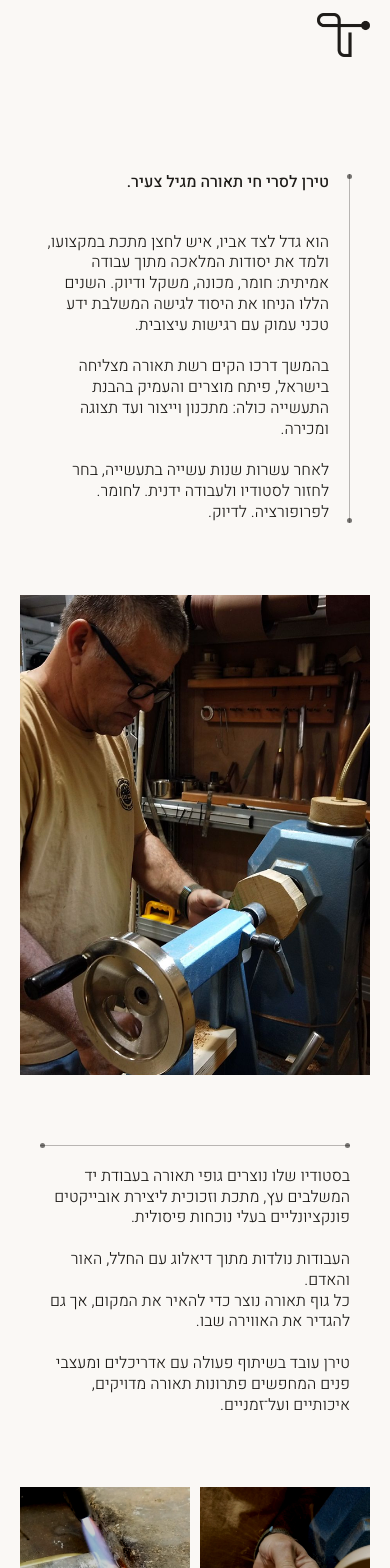
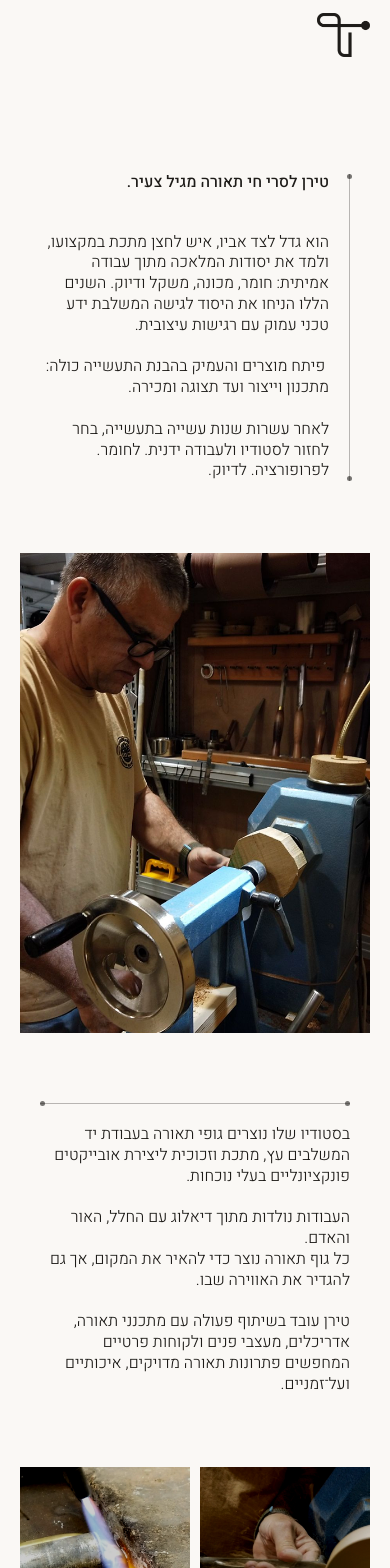
Before and after one commit to Tsoorh/lighting-store-frontend, a React (Vite) app: page /about in a window 390 px wide. Shown: the top 1568 px of the page. Built offline with nearby package versions, Linux system fonts and the light colour scheme; some icons are missing.

Commit message:
feat: update text content for clarity and accuracy across multiple components; enhance mobile layout in AppHeader

```diff
--- a/src/assets/styles/cmps/AppHeader.css
+++ b/src/assets/styles/cmps/AppHeader.css
@@ -103,6 +103,10 @@
     direction: rtl;
 }
 
+.app-header.is-mobile {
+  flex-direction: row-reverse;
+}
+
 .sub-menu.he{
     padding: 0 8.3rem;
     right: -7rem;
@@ -145,7 +149,7 @@
         box-sizing: border-box;
     }
     .he-dir{
-    direction: rtl;
+        direction: rtl;
     }
     .en-dir{
         direction: ltr;
--- a/src/cmps/AppHeader.tsx
+++ b/src/cmps/AppHeader.tsx
@@ -164,7 +164,7 @@ export const AppHeader = () => {
 
             {/* Side sub-menu on mobile */}
             {isMenuOpen && !isOnSearch && <MenuModal closeMenu={handleOpenMenu} >
-                <div className={`menu-modal ${isEnglish ? 'en-dir' : 'he-dir'}`} dir={isEnglish ? 'ltr' : 'rtl'} onClick={(e) => e.stopPropagation()}>
+                <div className={`menu-modal ${isEnglish ? 'en-dir' : 'he-dir'} ` } dir={isEnglish ? 'ltr' : 'rtl'} onClick={(e) => e.stopPropagation()}>
                     <button className="exit-btn" onClick={handleOpenMenu} aria-label={isEnglish ? 'Close menu' : 'סגור תפריט'}><Icons iconName={"close"} /></button>
                     <h1>{isEnglish ? 'Menu' : 'תפריט'}</h1>
                     <NavigationList navLinks={navbarProperties} closeMenu={handleOpenMenu} />
--- a/src/cmps/Product/ProductDetails.tsx
+++ b/src/cmps/Product/ProductDetails.tsx
@@ -137,11 +137,11 @@ export const ProductDetails = () => {
                                 </div>
                                 <div className="term-box">
                                     <h4>{isEnglish ? 'Production Time' : 'זמן ייצור'}</h4>
-                                    <p>{isEnglish ? 'Made to order: up to 30 work days.' : 'בהזמנה: עד 30 ימי עבודה.'}</p>
+                                    <p>{isEnglish ? 'Made to order: up to 30 business days.' : 'בהזמנה: עד 30 ימי עסקים.'}</p>
                                 </div>
                                 <div className="term-box">
                                     <h4>{isEnglish ? 'Warranty' : 'אחריות'}</h4>
-                                    <p>{isEnglish ? '1 year warranty on the fixture.' : 'שנה אחריות על גוף התאורה.'}</p>
+                                    <p>{isEnglish ? '1 year warranty subject to terms and conditions.' : 'שנה אחריות בהתאם לתקנון.'}</p>
                                 </div>
                             </div>
                         </div>
--- a/src/pages/About.tsx
+++ b/src/pages/About.tsx
@@ -23,8 +23,8 @@ export const About = () => {
                             </span>
                             <span className="about-bio-body">
                                 {isEn
-                                    ? '\n\nHe grew up alongside his father, a metal spinner by profession, and learned the fundamentals of the craft through real work: material, machine, weight, and precision. These years laid the foundation for an approach that combines deep technical knowledge with design sensitivity.\n\nLater in his career, he established a successful lighting chain in Israel, developed products, and deepened his understanding of the entire industry: from planning and production to display and sales.\n\nAfter decades of activity in the industry, he chose to return to the studio and manual work. To the material. To proportion. To precision.'
-                                    : '\n\nהוא גדל לצד אביו, איש לחצן מתכת במקצועו, ולמד את יסודות המלאכה מתוך עבודה אמיתית: חומר, מכונה, משקל ודיוק. השנים הללו הניחו את היסוד לגישה המשלבת ידע טכני עמוק עם רגישות עיצובית.\n\nבהמשך דרכו הקים רשת תאורה מצליחה בישראל, פיתח מוצרים והעמיק בהבנת התעשייה כולה: מתכנון וייצור ועד תצוגה ומכירה.\n\nלאחר עשרות שנות עשייה בתעשייה, בחר לחזור לסטודיו ולעבודה ידנית. לחומר. לפרופורציה. לדיוק.'}
+                                    ? '\n\nHe grew up alongside his father, a metal spinner by profession, and learned the fundamentals of the craft through real work: material, machine, weight, and precision. These years laid the foundation for an approach that combines deep technical knowledge with design sensitivity.\n\nHe developed products and deepened his understanding of the entire industry: from planning and production to display and sales.\n\nAfter decades of activity in the industry, he chose to return to the studio and manual work. To the material. To proportion. To precision.'
+                                    : '\n\nהוא גדל לצד אביו, איש לחצן מתכת במקצועו, ולמד את יסודות המלאכה מתוך עבודה אמיתית: חומר, מכונה, משקל ודיוק. השנים הללו הניחו את היסוד לגישה המשלבת ידע טכני עמוק עם רגישות עיצובית.\n\n פיתח מוצרים והעמיק בהבנת התעשייה כולה: מתכנון וייצור ועד תצוגה ומכירה.\n\nלאחר עשרות שנות עשייה בתעשייה, בחר לחזור לסטודיו ולעבודה ידנית. לחומר. לפרופורציה. לדיוק.'}
                             </span>
                         </div>
                     </div>
@@ -43,8 +43,8 @@ export const About = () => {
                         <div className="about-studio-divider-horizontal"></div>
                         <div className="about-studio-text">
                             {isEn
-                                ? 'In his studio, handcrafted lighting fixtures are created, combining wood, metal, and glass to create functional objects with a sculptural presence.\n\nThe works are born from a dialogue with space, light, and people.\nEach lighting fixture is created to illuminate the place, but also to define the atmosphere within it.\n\nTiran works in collaboration with architects and interior designers who are looking for precise, high-quality, and timeless lighting solutions.'
-                                : 'בסטודיו שלו נוצרים גופי תאורה בעבודת יד המשלבים עץ, מתכת וזכוכית ליצירת אובייקטים פונקציונליים בעלי נוכחות פיסולית.\n\nהעבודות נולדות מתוך דיאלוג עם החלל, האור והאדם.\nכל גוף תאורה נוצר כדי להאיר את המקום, אך גם להגדיר את האווירה שבו.\n\nטירן עובד בשיתוף פעולה עם אדריכלים ומעצבי פנים המחפשים פתרונות תאורה מדויקים, איכותיים ועל־זמניים.'}
+                                ? 'In his studio, handcrafted lighting fixtures are created, combining wood, metal, and glass to create functional objects with a presence.\n\nThe works are born from a dialogue with space, light, and people.\nEach lighting fixture is created to illuminate the place, but also to define the atmosphere within it.\n\nTiran works in collaboration with lighting designers, architects, interior designers, and private clients who are looking for precise, high-quality, and timeless lighting solutions.'
+                                : 'בסטודיו שלו נוצרים גופי תאורה בעבודת יד המשלבים עץ, מתכת וזכוכית ליצירת אובייקטים פונקציונליים בעלי נוכחות.\n\nהעבודות נולדות מתוך דיאלוג עם החלל, האור והאדם.\nכל גוף תאורה נוצר כדי להאיר את המקום, אך גם להגדיר את האווירה שבו.\n\nטירן עובד בשיתוף פעולה עם מתכנני תאורה, אדריכלים, מעצבי פנים ולקוחות פרטיים המחפשים פתרונות תאורה מדויקים, איכותיים ועל־זמניים.'}
                         </div>
                     </div>
                 </div>
--- a/src/pages/HomePage.tsx
+++ b/src/pages/HomePage.tsx
@@ -11,6 +11,7 @@ export const HomePage = () => {
     const navigate = useNavigate()
     const { language } = useLanguage()
     const [user] = useState<Miniuser | null>(authService.getLoggedinUser())
+    const [timestamp] = useState(() => Date.now())
 
     const isEn = language === 'en'
 
@@ -42,8 +43,8 @@ export const HomePage = () => {
                 </div>
                 <div className="entry-vid-text">
                     {isEn
-                        ? 'Handcrafted lighting fixtures, combining 45 years of experience in the lighting world with precise craftsmanship and material sensitivity. Designed for architects, interior designers, and spaces seeking a timeless presence.'
-                        : 'גופי תאורה בעבודת יד, המשלבים 45 שנות ניסיון בעולם התאורה עם מלאכה מדויקת ורגישות חומרית. מיועד לאדריכלים, מעצבי פנים ולחללים המחפשים נוכחות על זמנית.'}
+                        ? 'Handcrafted lighting fixtures, combining 40 years of experience in the lighting world with precise craftsmanship and material sensitivity. Designed for architects, interior designers, and spaces seeking a timeless presence.'
+                        : 'גופי תאורה בעבודת יד, המשלבים 40 שנות ניסיון בעולם התאורה עם מלאכה מדויקת ורגישות חומרית. מיועד לאדריכלים, מעצבי פנים ולחללים המחפשים נוכחות על זמנית.'}
                 </div>
             </section>
             <div className="works-sec page-section" id="works-section">
@@ -53,7 +54,7 @@ export const HomePage = () => {
                         {canDownloadPriceList && (
                             <div className="download-actions" style={{ display: 'flex', gap: '12px', alignItems: 'center' }}>
                                 <a
-                                    href={`${baseUrl}/product/export/pdf?t=${Date.now()}`}
+                                    href={`${baseUrl}/product/export/pdf?t=${timestamp}`}
                                     download
                                     style={{ textDecoration: 'none', color: '#d32f2f', fontWeight: 'bold', fontSize: '14px', border: '1px solid #d32f2f', padding: '4px 10px', borderRadius: '4px' }}
                                     title={isEn ? 'Download PDF Price List' : 'הורד מחירון PDF'}
@@ -61,7 +62,7 @@ export const HomePage = () => {
                                     PDF
                                 </a>
                                 <a
-                                    href={`${baseUrl}/product/export/excel?t=${Date.now()}`}
+                                    href={`${baseUrl}/product/export/excel?t=${timestamp}`}
                                     download
                                     style={{ textDecoration: 'none', color: '#2e7d32', fontWeight: 'bold', fontSize: '14px', border: '1px solid #2e7d32', padding: '4px 10px', borderRadius: '4px' }}
                                     title={isEn ? 'Download Excel Price List' : 'הורד מחירון Excel'}
@@ -107,7 +108,7 @@ export const HomePage = () => {
                     >
                         <img src="/images/Figma/CAT_PENDANT.jpg" alt="pendant" />
                         <span className="work-item-title">{isEn ? 'Pendant Lighting' : 'גופי תאורה תלויים'}</span>
-                        <p className="work-item-desc">{isEn ? 'Pendant lighting fixtures with sculptural presence, combining solid wood and metal, suitable for private and commercial spaces.' : 'גופי תאורה תלויים בעלי נוכחות פיסולית, המשלבים עץ מלא ומתכת ומתאימים לחללים פרטיים ומסחריים.'}</p>
+                        <p className="work-item-desc">{isEn ? 'Pendant lighting fixtures with a pleasant presence, combining wood and metal, suitable for private and commercial spaces.' : 'גופי תאורה תלויים בעלי נוכחות נעימה, המשלבים עץ ומתכת ומתאימים לחללים פרטיים ומסחריים.'}</p>
                     </div>
                 </div>
             </div>
--- a/src/pages/TermsOfUse.tsx
+++ b/src/pages/TermsOfUse.tsx
@@ -46,12 +46,12 @@ export const TermsOfUse = () => {
                     </li>
                 </ul>
 
-                <h2>{isEn ? '2. Custom Made Production and Cancellation Policy' : '2. ייצור בבנייה אישית (Custom Made) ומדיניות ביטולים'}</h2>
+                <h2>{isEn ? '2. Custom Made Production and Cancellation Policy' : '2. ייצור בהתאמה אישית (Custom Made) ומדיניות ביטולים'}</h2>
                 <ul>
                     <li>
                         {isEn
-                            ? 'All lighting fixtures are designed, assembled, and manufactured personally and uniquely for each customer (Tailor-Made).'
-                            : 'כל גופי התאורה מתוכנלים, מורכבים ומיוצרים בבנייה אישית וייחודית עבור כל לקוח ולקוח (Tailor-Made).'}
+                            ? 'All lighting fixtures are designed, planned, and manufactured with personal and unique customization for each and every customer (Tailor-Made).'
+                            : 'כל גופי התאורה מעוצבים, מתוכננים ומיוצרים בהתאמה אישית וייחודית עבור כל לקוח ולקוח (Tailor-Made).'}
                     </li>
                     <li>
                         {isEn
```
Also changed, not shown: .gemini/plans/016-minor-changes.md (added).
